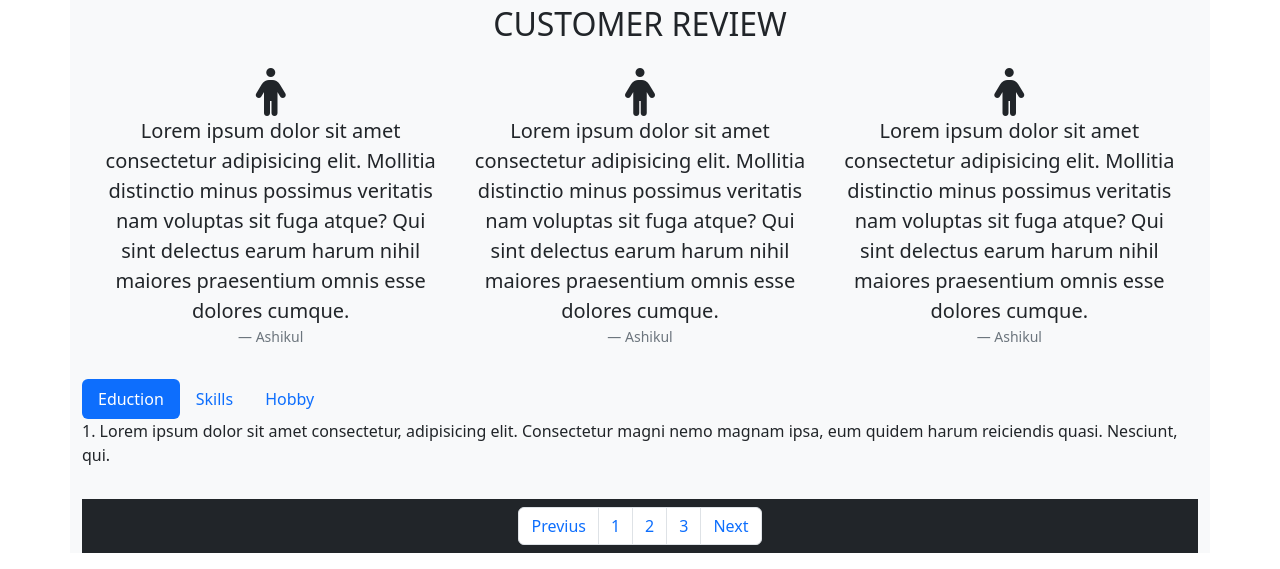
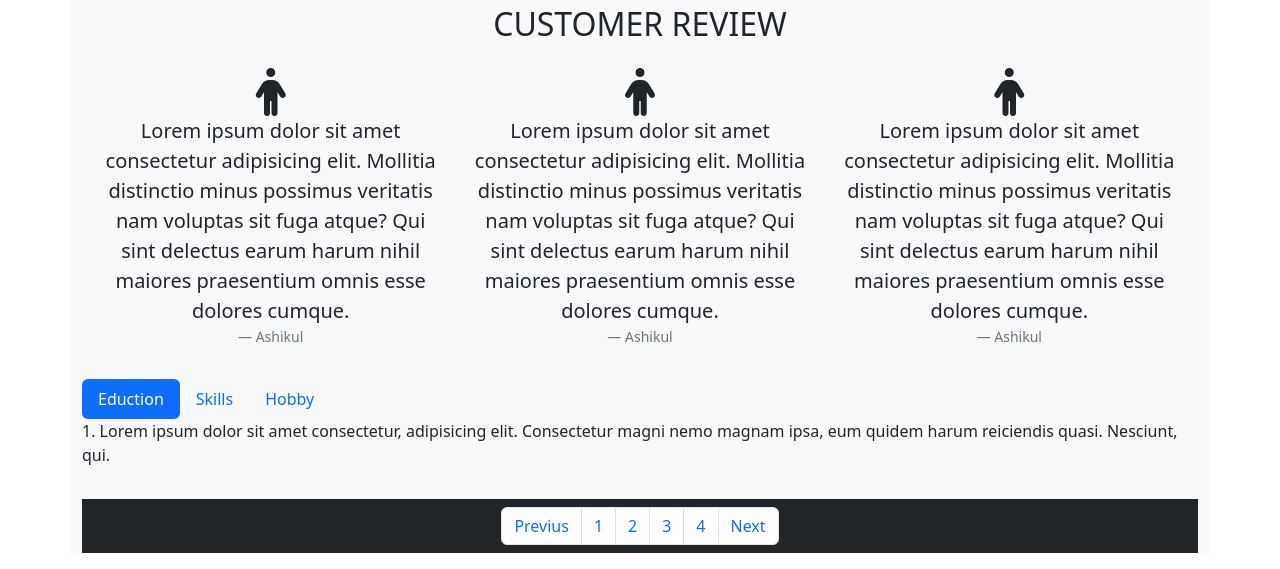
Before and after one commit to ashikulislamcse/Project, a plain HTML site: page index.html in a window 1280 px wide. Shown: the part 812-1381 px from the top of the page. Drawn offline with nearby package versions, Linux system fonts and the light colour scheme.

Commit message:
2nd Commit

```diff
--- a/index.html
+++ b/index.html
@@ -129,6 +129,7 @@
                 <li class="page-item"><a class="page-link" href="#">1</a></li>
                 <li class="page-item"><a class="page-link" href="#">2</a></li>
                 <li class="page-item"><a class="page-link" href="#">3</a></li>
+                <li class="page-item"><a class="page-link" href="#">4</a></li>
                 <li class="page-item"><a class="page-link" href="#">Next</a></li>
             </ul>
         </footer>
```
